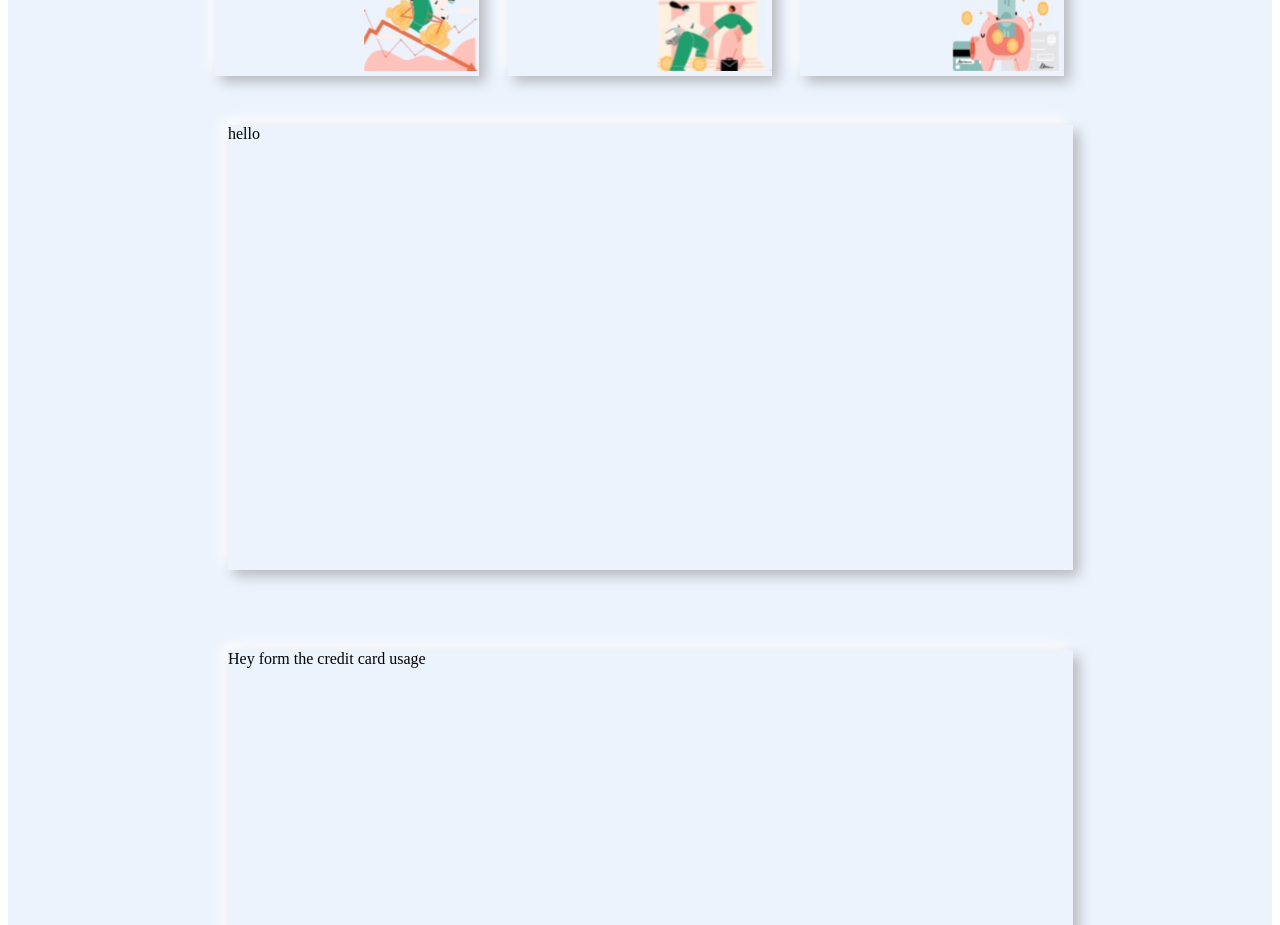
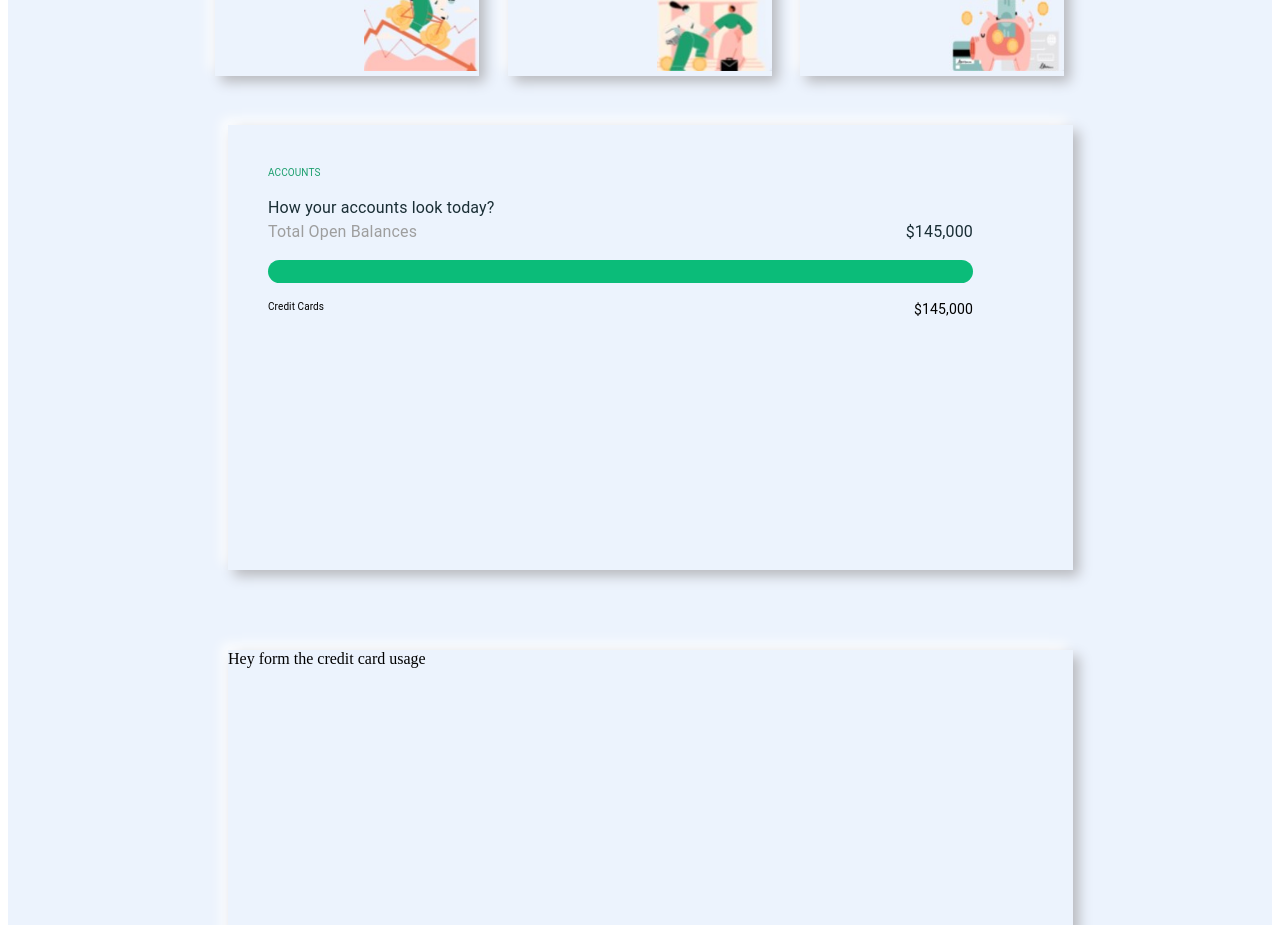
Before and after one commit to luigimorel/credit-berkley, a React (Create React App) app: page /dashboard in a window 1280 px wide. Shown: the part 1100-2025 px from the top of the page. Built offline with nearby package versions, Linux system fonts and the light colour scheme.

Commit message:
Add the account health section

```diff
--- a/src/ui/dashboard/components/accountHealth.tsx
+++ b/src/ui/dashboard/components/accountHealth.tsx
@@ -1,20 +1,87 @@
-import React from 'react'
-import { makeStyles } from "@material-ui/core"
+import React from 'react';
+import { makeStyles, Box, Typography } from '@material-ui/core';
 
 const useStyles = makeStyles((theme) => ({
     mainContainer: {
-        height: '445px',
-        boxShadow: ' 6px 6px 12px #b8b9be, -6px -6px 12px #ffffff !important',
+        marginTop: '40px',
+        marginLeft: '40px',
+        marginRight: '100px',
+    },
+
+    heading: {
+        fontSize: '10px',
+        color: '#1D9F6E',
+    },
+    mainHeading: {
+        marginTop: '1rem',
+        fontSize: '1rem',
+        color: '#1A2E35',
+    },
+    balanceContainer: {},
+    balances: {
+        color: '#9E9E9E',
+    },
+    balanceAmount: {
+        color: '#1A2E35',
+    },
+    accountBar: {
+        height: '23px',
+        borderRadius: '167px',
+        marginTop: '1rem',
+        marginBottom: '1rem',
+        backgroundColor: '#0BBC79',
+    },
+    accountType: {},
+    accountBalance: {
+        fontSize: '14px',
     },
 }));
 const AccountHealth = () => {
-
-    const classes = useStyles()
+    const classes = useStyles();
     return (
         <div className={classes.mainContainer}>
-            hello
+            <Typography component="p" className={classes.heading}>
+                ACCOUNTS
+            </Typography>
+
+            <Typography component="p" className={classes.mainHeading}>
+                How your accounts look today?
+            </Typography>
+
+            <Box
+                className={classes.balanceContainer}
+                display="flex"
+                flexDirection="row"
+                justifyContent="space-between"
+            >
+                <Typography component="p" className={classes.balances}>
+                    Total Open Balances
+                </Typography>{' '}
+                <Typography component="p" className={classes.balanceAmount}>
+                    $145,000
+                </Typography>
+            </Box>
+            <div className={classes.accountBar}></div>
+
+            <Box
+                className={classes.balanceContainer}
+                display="flex"
+                flexDirection="row"
+                justifyContent="space-between"
+            >
+                <Typography
+                    component="p"
+                    style={{ fontSize: '10px' }}
+                    className={classes.accountType}
+                >
+                    Credit Cards{' '}
+                </Typography>
+                <Typography component="p" className={classes.accountBalance}>
+                    $145,000
+                </Typography>
+            </Box>
         </div>
-    )
-}
+    );
+};
 
-export default AccountHealth
+export default AccountHealth;
--- a/src/ui/dashboard/dashboard.tsx
+++ b/src/ui/dashboard/dashboard.tsx
@@ -39,6 +39,10 @@ const useStyles = makeStyles((theme) => ({
         color: '#1A2E35',
         marginBottom: '20px',
     },
+    accountHealthContainer: {
+        height: '445px',
+        boxShadow: ' 6px 6px 12px #b8b9be, -6px -6px 12px #ffffff !important',
+    },
 }));
 const MainFeed = () => {
     const classes = useStyles();
@@ -65,7 +69,7 @@ const MainFeed = () => {
                         <Expenses />
                     </Box>
 
-                    <Box>
+                    <Box className={classes.accountHealthContainer}>
                         <AccountHealth />
                     </Box>
 
--- a/src/ui/messenger/components/messages.tsx
+++ b/src/ui/messenger/components/messages.tsx
@@ -28,7 +28,8 @@ const useStyles = makeStyles((theme) => ({
         height: '70px',
         width: 'auto',
         padding: '1rem',
-        background: '#ECF3FD 0% 0% no-repeat padding-box',
+        background:
+            'transparent radial-gradient(closest-side at 0% 0%, #FFFFFF9D 0%, #92929214 100%) 0% 0% no-repeat padding-box',
         boxShadow:
             'inset 3px 3px 6px #b8b9be, -3px -3px 6px #ffffff !important',
         borderRadius: '50%',
@@ -71,7 +72,7 @@ const Messages = () => {
                     <Box
                         display="flex"
                         flexDirection="column"
-                        justifyContent="space-between"
+                        justifyContent="space-around"
                     >
                         <Typography component="p">
                             <span style={{ color: '#1D9F6E' }}>
@@ -115,6 +116,8 @@ const Messages = () => {
                 </Box>
             </Box>
             <Divider style={{ margin: '0 30px' }} />
+
+
             <Box
                 display="flex"
                 flexDirection="row"
@@ -127,11 +130,12 @@ const Messages = () => {
                         className={classes.profileImage}
                     />
                 </Box>
+
                 <Box className={classes.textContainer}>
                     <Box
                         display="flex"
                         flexDirection="row"
-                        justifyContent="space-around"
+                        justifyContent="space-between"
                     >
                         <Typography component="p">
                             <span style={{ color: '#1D9F6E' }}>
@@ -148,6 +152,8 @@ const Messages = () => {
                         Why do you have to go to Indonesia ?
                     </Typography>
                 </Box>
+
+
             </Box>
             <Divider style={{ margin: '0 30px' }} />
         </div>
--- a/src/ui/messenger/components/messengerChat.tsx
+++ b/src/ui/messenger/components/messengerChat.tsx
@@ -4,7 +4,7 @@ import {
     Box,
     Typography,
     TextField,
-    InputBase,
+    Divider,
 } from '@material-ui/core';
 import { ReactComponent as Ellipsis } from '../../../assets/feedIcons/Ellipsis.svg';
 import placeholderImage from '../../../assets/person.jpg';
@@ -38,7 +38,8 @@ const useStyles = makeStyles((theme) => ({
         height: '70px',
         width: 'auto',
         padding: '1rem',
-        background: '#ECF3FD 0% 0% no-repeat padding-box',
+        background:
+            'transparent radial-gradient(closest-side at 0% 0%, #FFFFFF9D 0%, #92929214 100%) 0% 0% no-repeat padding-box',
         boxShadow:
             'inset 3px 3px 6px #b8b9be, -3px -3px 6px #ffffff !important',
         borderRadius: '50%',
@@ -59,6 +60,7 @@ const useStyles = makeStyles((theme) => ({
 
     pinnedMessage: {
         height: '75px',
+        marginRight: '20px',
         alignItems: 'center',
         boxShadow:
             'inset 6px 6px 12px #b8b9be, -6px -6px 12px #ffffff !important',
@@ -164,10 +166,12 @@ const MessengerChat = () => {
             >
                 <Box>
                     <Typography variant="body1" style={{ color: '#39AB80' }}>
+                        <Divider orientation="vertical" />
                         Pinned Message
                     </Typography>
 
                     <Typography component="p">
+                        <Divider orientation="vertical" />
                         Lorem Ipsum is simply dummy text of the printing and
                         typesetting industry
                     </Typography>
```
